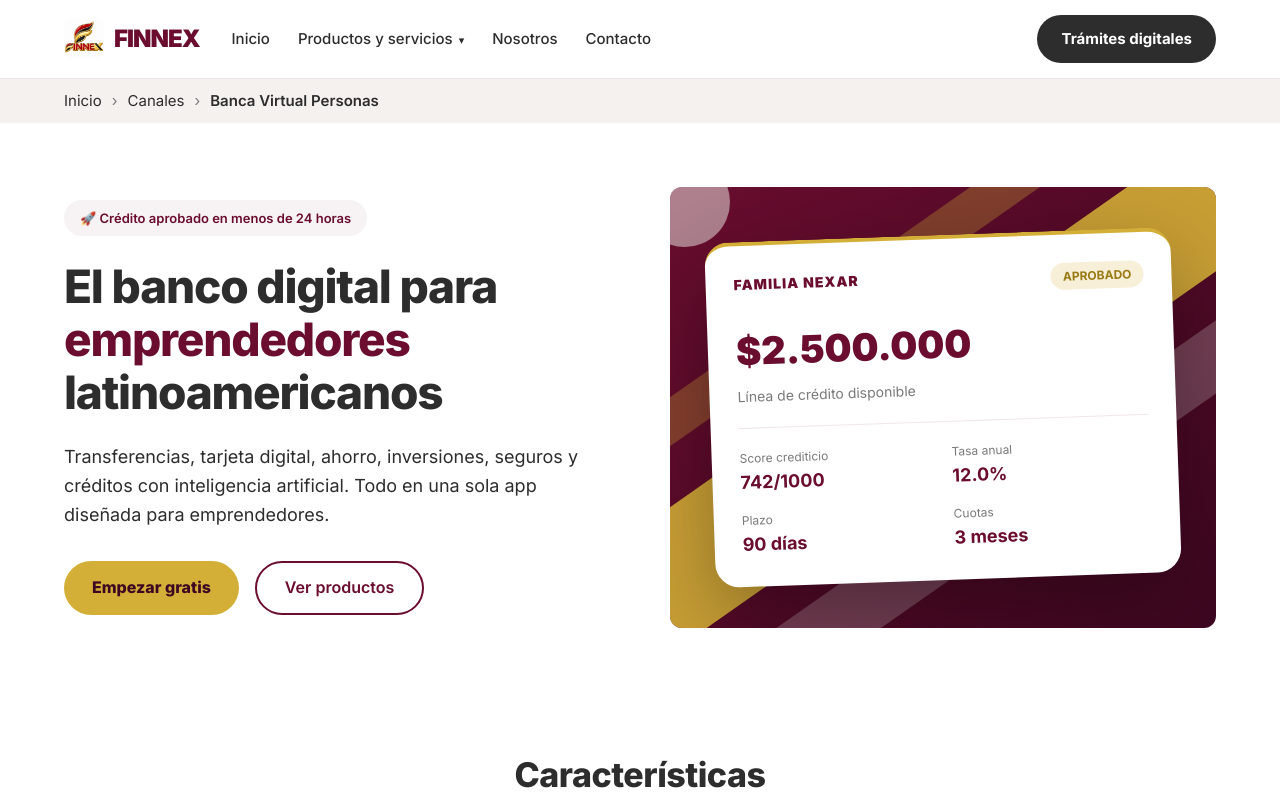
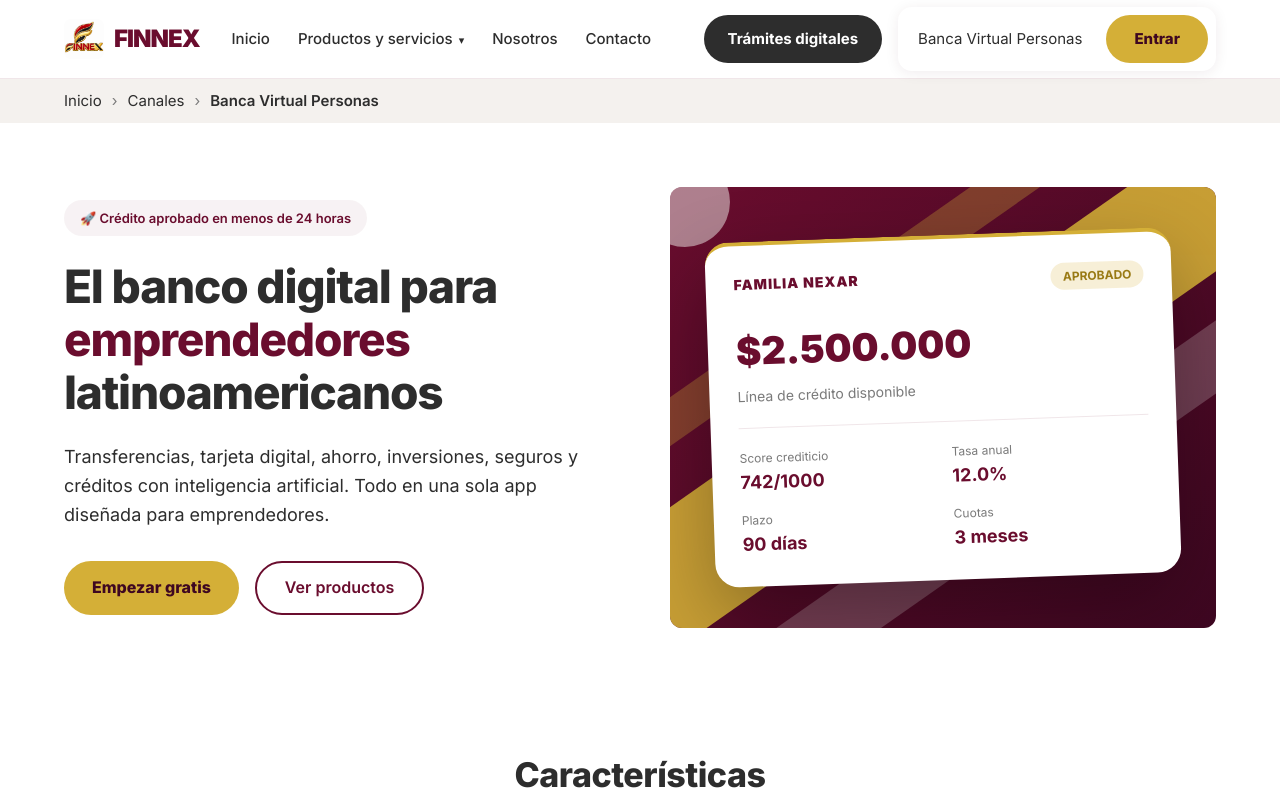
Before and after one commit to Sicmag/NexusPay, a plain HTML site: page index.html in a window 1280 px wide. Shown: the top 805 px of the page. Drawn offline with Linux system fonts and the light colour scheme.

```diff
--- a/index.html
+++ b/index.html
@@ -239,7 +239,7 @@
       </nav>
       <div class="nav-actions">
         <a href="tramites.html" class="btn-dark">Trámites digitales</a>
-
+        <div class="nav-access"><span>Banca Virtual Personas</span><a href="login.html" class="btn-gold">Entrar</a></div>
         <button class="menu-btn" id="menuBtn" aria-label="Abrir menú">Menú ⋮</button>
       </div>
     </div>
```
